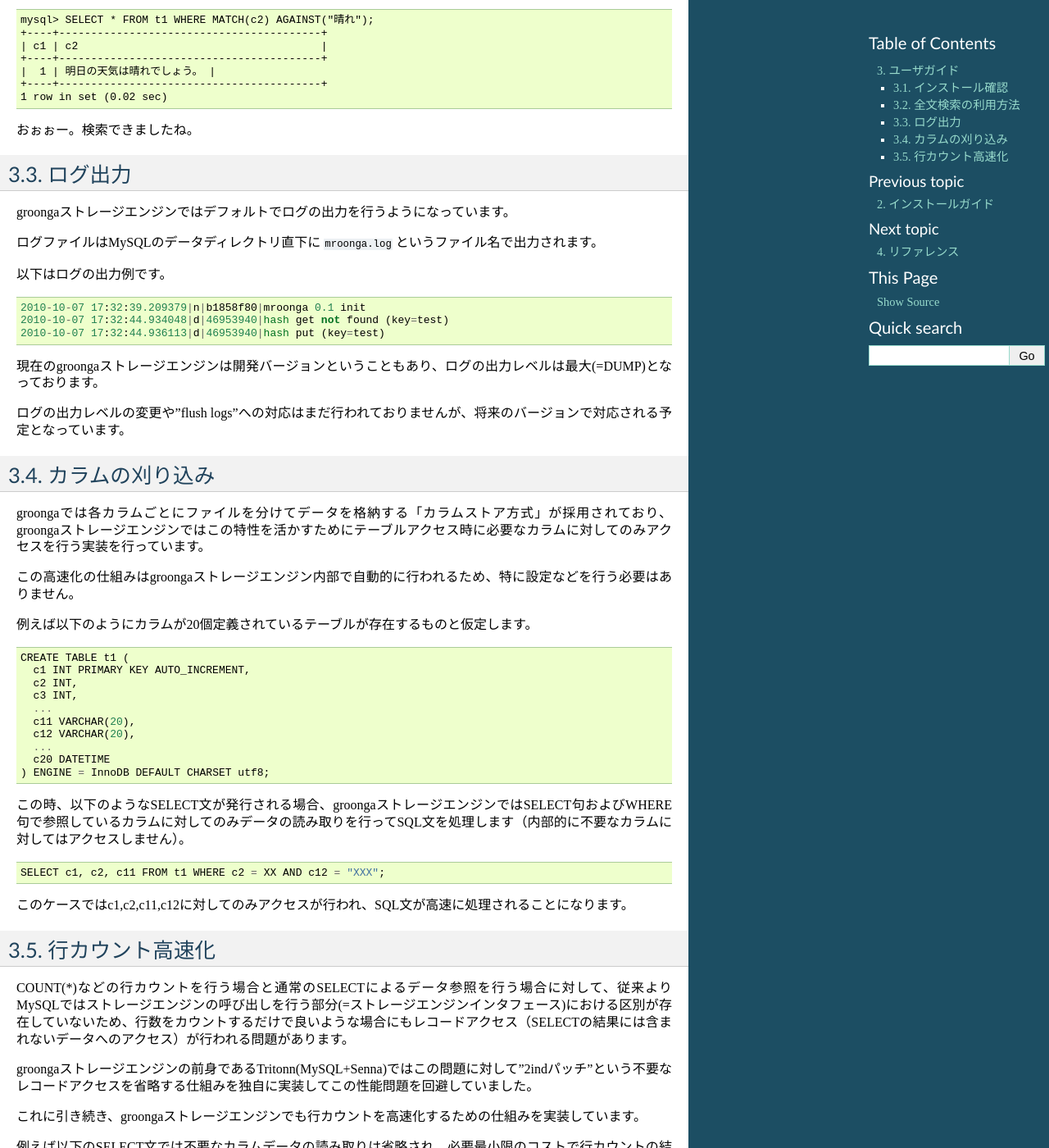
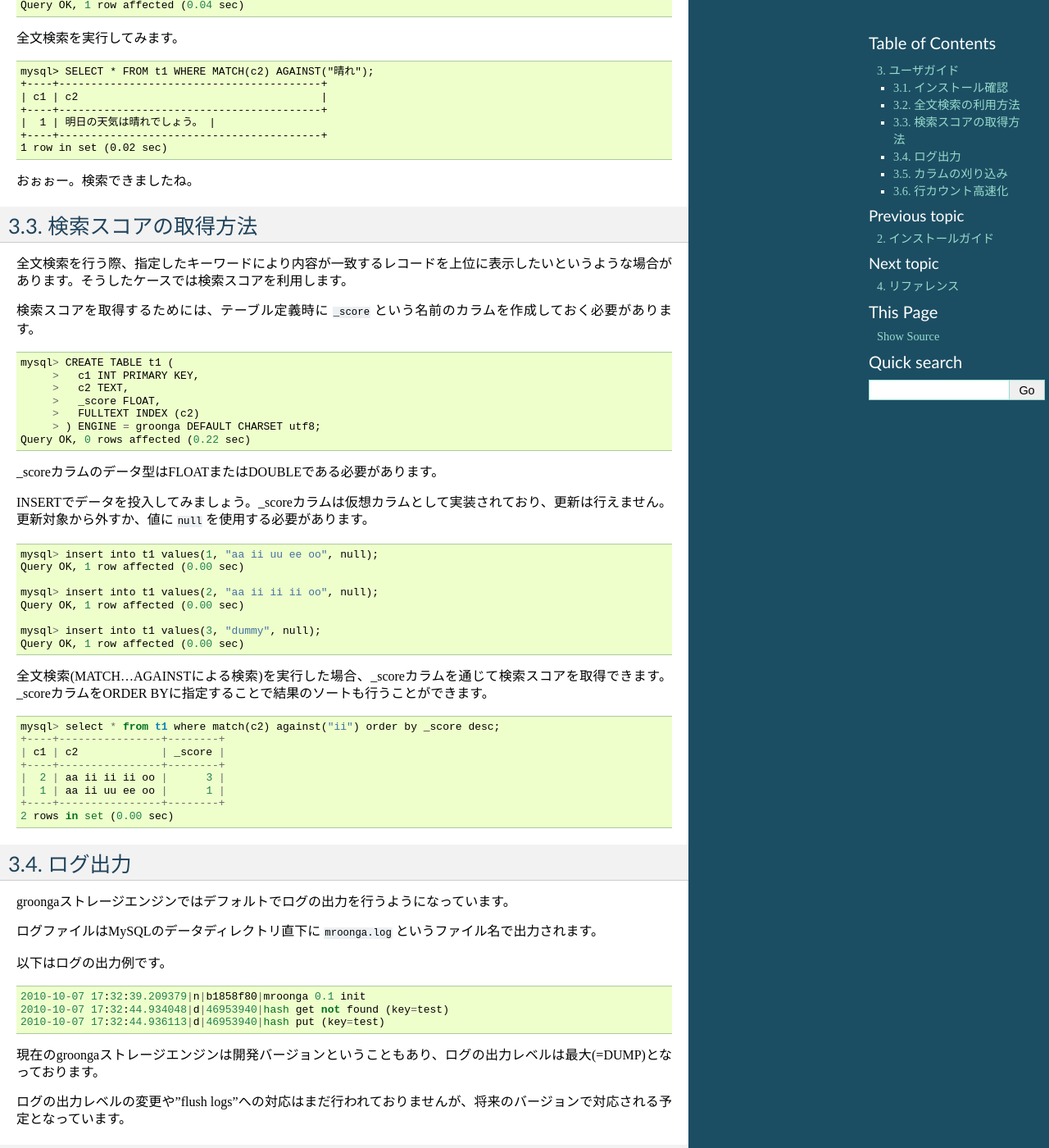
Before and after one commit to mroonga/mroonga, a Sphinx documentation site: the page built from doc/ja/source/userguide.rst, in a window 1280 px wide and 1400 px high, scrolled down 1037 px. Shown: the whole window at 82% size. Built offline with Sphinx 7.4.7, drawn with Linux system fonts in a browser that asks for light colours; some of the changed text lies outside the part shown.

Commit message:
added docs for _score column.

```diff
--- a/doc/ja/source/userguide.rst
+++ b/doc/ja/source/userguide.rst
@@ -42,7 +42,11 @@ SHOW ENGINESコマンドでgroongaストレージエンジンがインストー
 
 インストールが確認できたら、テーブルを1つ作成してみましょう。 ::
 
- mysql> CREATE TABLE t1 (c1 INT PRIMARY KEY, c2 VARCHAR(255), FULLTEXT INDEX (c2)) ENGINE = groonga DEFAULT CHARSET utf8;
+ mysql> CREATE TABLE t1 (
+      >   c1 INT PRIMARY KEY,
+      >   c2 VARCHAR(255),
+      >   FULLTEXT INDEX (c2)
+      > ) ENGINE = groonga DEFAULT CHARSET utf8;
  Query OK, 0 rows affected (0.22 sec)
 
 INSERTでデータを投入してみましょう。 ::
@@ -65,6 +69,47 @@ INSERTでデータを投入してみましょう。 ::
 
 おぉぉー。検索できましたね。
 
+
+検索スコアの取得方法
+----------------------------
+
+全文検索を行う際、指定したキーワードにより内容が一致するレコードを上位に表示したいというような場合があります。そうしたケースでは検索スコアを利用します。
+
+検索スコアを取得するためには、テーブル定義時に ``_score`` という名前のカラムを作成しておく必要があります。 ::
+
+
+ mysql> CREATE TABLE t1 (
+      >   c1 INT PRIMARY KEY,
+      >   c2 TEXT,
+      >   _score FLOAT,
+      >   FULLTEXT INDEX (c2)
+      > ) ENGINE = groonga DEFAULT CHARSET utf8;
+ Query OK, 0 rows affected (0.22 sec)
+
+_scoreカラムのデータ型はFLOATまたはDOUBLEである必要があります。
+
+
+INSERTでデータを投入してみましょう。_scoreカラムは仮想カラムとして実装されており、更新は行えません。更新対象から外すか、値に ``null`` を使用する必要があります。 ::
+
+ mysql> insert into t1 values(1, "aa ii uu ee oo", null);
+ Query OK, 1 row affected (0.00 sec)
+
+ mysql> insert into t1 values(2, "aa ii ii ii oo", null);
+ Query OK, 1 row affected (0.00 sec)
+
+ mysql> insert into t1 values(3, "dummy", null);
+ Query OK, 1 row affected (0.00 sec)
+
+全文検索(MATCH...AGAINSTによる検索)を実行した場合、_scoreカラムを通じて検索スコアを取得できます。_scoreカラムをORDER BYに指定することで結果のソートも行うことができます。 ::
+
+ mysql> select * from t1 where match(c2) against("ii") order by _score desc;
+ +----+----------------+--------+
+ | c1 | c2             | _score |
+ +----+----------------+--------+
+ |  2 | aa ii ii ii oo |      3 |
+ |  1 | aa ii uu ee oo |      1 |
+ +----+----------------+--------+
+ 2 rows in set (0.00 sec)
 
 ログ出力
 ----------------------------
```
